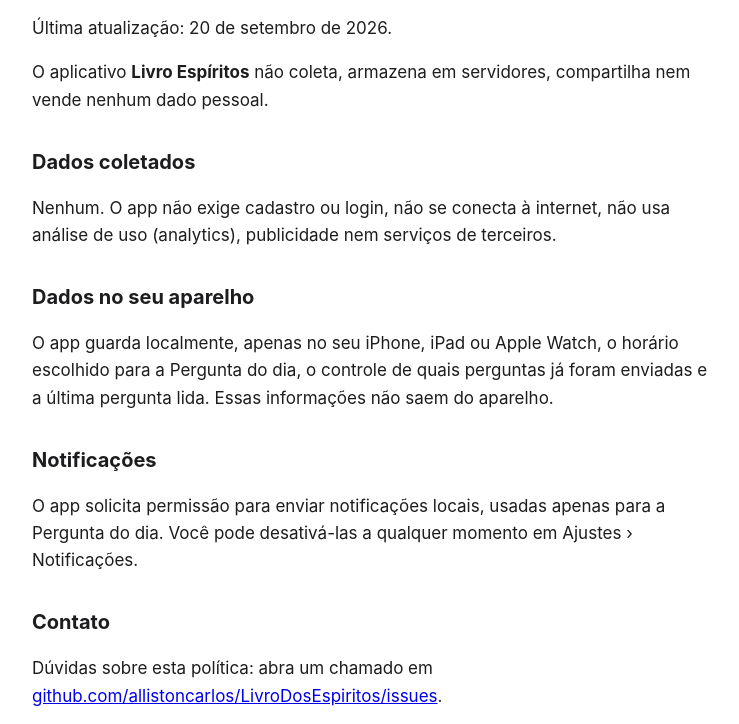
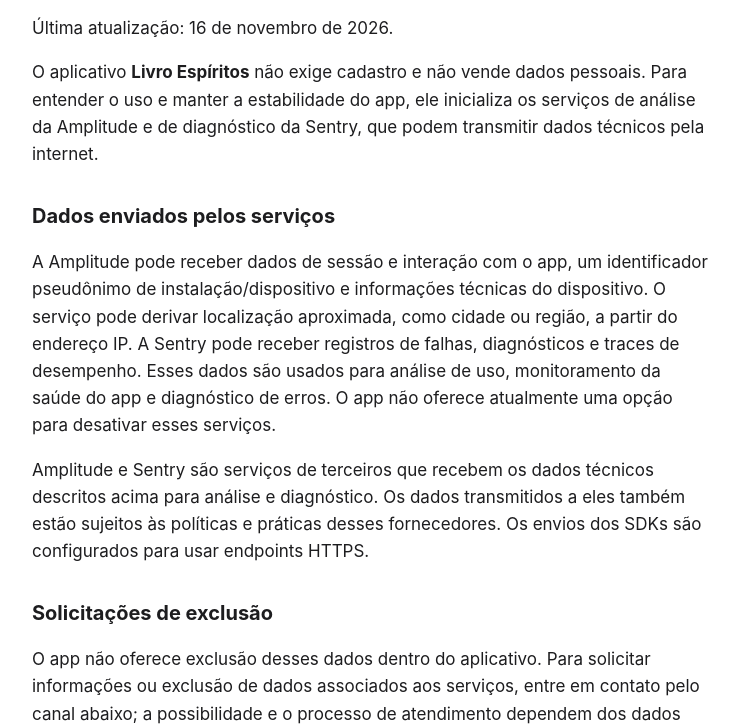
Before and after one commit to allistoncarlos/LivroDosEspiritos, a plain HTML site: page docs/privacidade.html in a window 1280 px wide. Shown: the part 99-823 px from the top of the page, without its empty margins (268-1007 px from the left). Drawn offline with Linux system fonts and the light colour scheme.

Commit message:
Docs: atualiza política de privacidade

```diff
--- a/docs/privacidade.html
+++ b/docs/privacidade.html
@@ -2,12 +2,15 @@
 <html lang="pt-BR"><head><meta charset="utf-8"><meta name="viewport" content="width=device-width,initial-scale=1">
 <title>Livro Espíritos — Política de privacidade</title><link rel="stylesheet" href="style.css"></head><body>
 <h1>Política de privacidade</h1>
-<p>Última atualização: 20 de setembro de 2026.</p>
-<p>O aplicativo <strong>Livro Espíritos</strong> não coleta, armazena em servidores, compartilha nem vende nenhum dado pessoal.</p>
-<h2>Dados coletados</h2>
-<p>Nenhum. O app não exige cadastro ou login, não se conecta à internet, não usa análise de uso (analytics), publicidade nem serviços de terceiros.</p>
+<p>Última atualização: 16 de novembro de 2026.</p>
+<p>O aplicativo <strong>Livro Espíritos</strong> não exige cadastro e não vende dados pessoais. Para entender o uso e manter a estabilidade do app, ele inicializa os serviços de análise da Amplitude e de diagnóstico da Sentry, que podem transmitir dados técnicos pela internet.</p>
+<h2>Dados enviados pelos serviços</h2>
+<p>A Amplitude pode receber dados de sessão e interação com o app, um identificador pseudônimo de instalação/dispositivo e informações técnicas do dispositivo. O serviço pode derivar localização aproximada, como cidade ou região, a partir do endereço IP. A Sentry pode receber registros de falhas, diagnósticos e traces de desempenho. Esses dados são usados para análise de uso, monitoramento da saúde do app e diagnóstico de erros. O app não oferece atualmente uma opção para desativar esses serviços.</p>
+<p>Amplitude e Sentry são serviços de terceiros que recebem os dados técnicos descritos acima para análise e diagnóstico. Os dados transmitidos a eles também estão sujeitos às políticas e práticas desses fornecedores. Os envios dos SDKs são configurados para usar endpoints HTTPS.</p>
+<h2>Solicitações de exclusão</h2>
+<p>O app não oferece exclusão desses dados dentro do aplicativo. Para solicitar informações ou exclusão de dados associados aos serviços, entre em contato pelo canal abaixo; a possibilidade e o processo de atendimento dependem dos dados disponíveis junto aos fornecedores.</p>
 <h2>Dados no seu aparelho</h2>
-<p>O app guarda localmente, apenas no seu iPhone, iPad ou Apple Watch, o horário escolhido para a Pergunta do dia, o controle de quais perguntas já foram enviadas e a última pergunta lida. Essas informações não saem do aparelho.</p>
+<p>O app guarda localmente no seu aparelho o horário escolhido para a Pergunta do dia, o controle de quais perguntas já foram enviadas e a última pergunta lida. Essas informações locais não são enviadas pelos recursos de leitura.</p>
 <h2>Notificações</h2>
 <p>O app solicita permissão para enviar notificações locais, usadas apenas para a Pergunta do dia. Você pode desativá-las a qualquer momento em Ajustes › Notificações.</p>
 <h2>Contato</h2>
```
